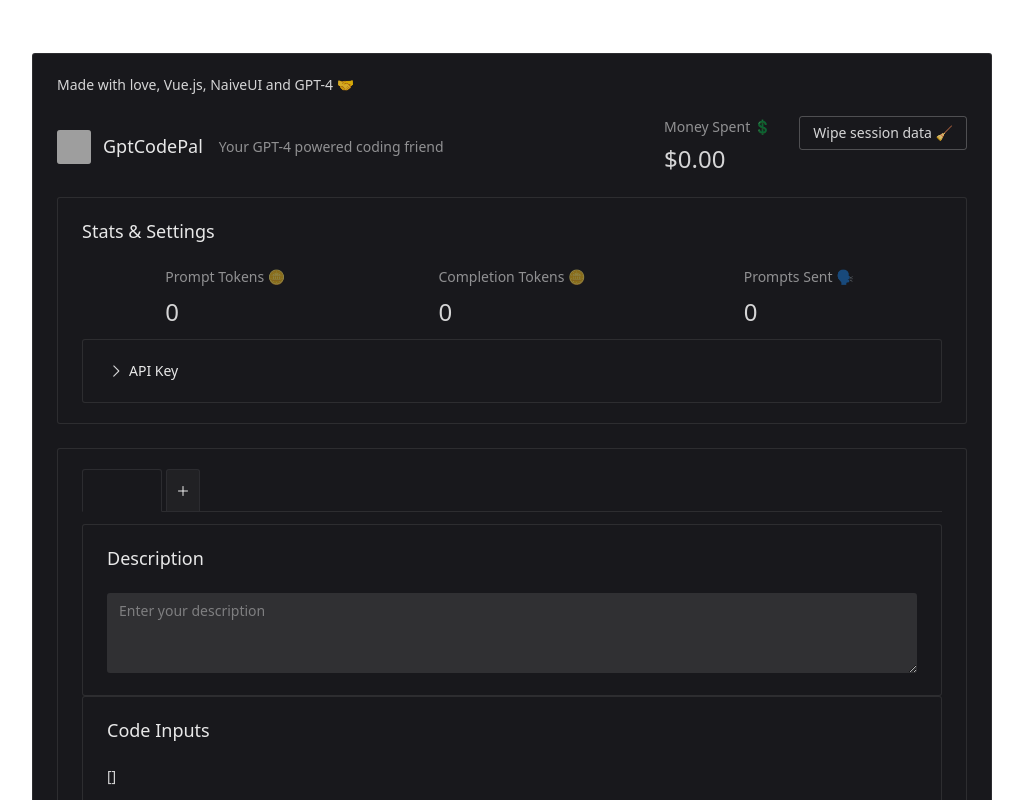
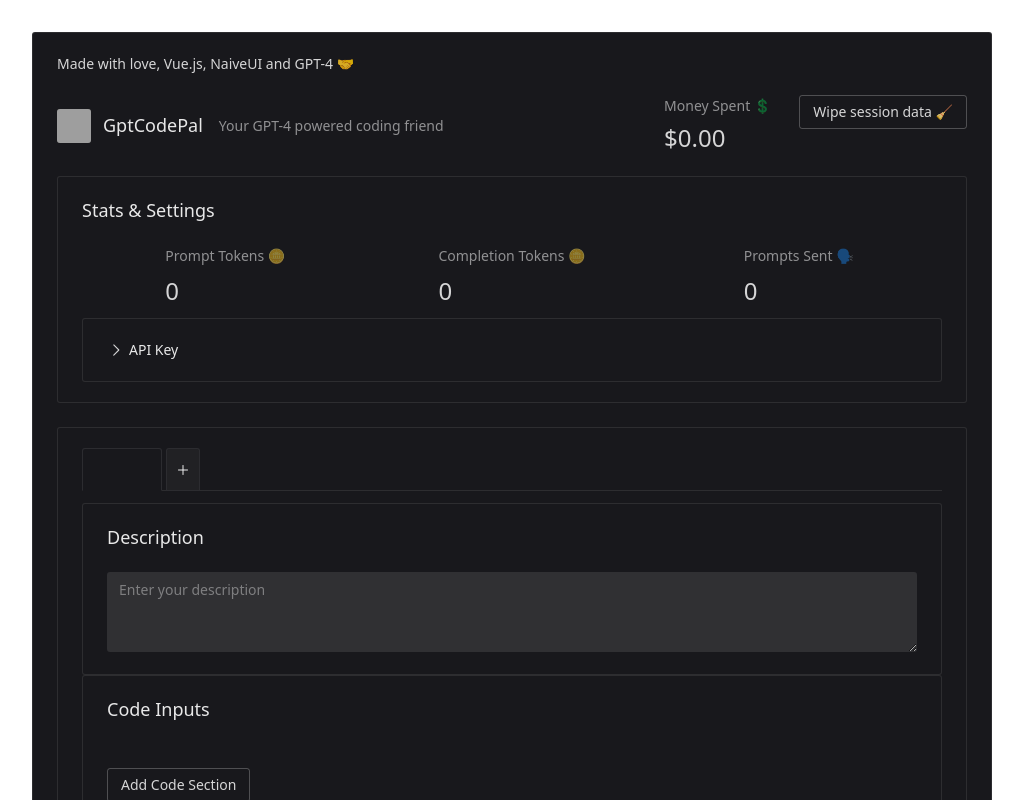
Before and after one commit to petersopko/gptcodepal, a Vue app: page / in a window 1280 px wide. Shown: the top 800 px of the page, without its empty margins (128-1151 px from the left). Built offline with nearby package versions, Linux system fonts and the light colour scheme; grey boxes are pictures that could not be loaded; what @highlightjs/vue-plugin would draw is missing.

Commit message:
remove some debuggers, fix small bug

```diff
--- a/src/components/CodeInput.vue
+++ b/src/components/CodeInput.vue
@@ -1,6 +1,6 @@
 <template>
     <div class="mb-2">
-        <n-input v-model="name" placeholder="Name your code input" class="mb-4" />
+        <n-input v-model:value="name" placeholder="Name your code input" class="mb-4" />
         <n-input v-model:value="value" placeholder="Enter your code" type="textarea" @input="updateValue" />
     </div>
 </template>
--- a/src/components/CodeInputList.vue
+++ b/src/components/CodeInputList.vue
@@ -1,6 +1,5 @@
 <template>
     <n-card title="Code Inputs">
-        {{ codeInputsComputed }}
         <n-collapse class="mb-6">
             <n-collapse-item v-for="(codeInput, index) in codeInputsComputed"
                 :title="!codeInput.name ? 'Code Input ' + (index + 1) : codeInput.name" :name="index"
--- a/src/views/Interface.vue
+++ b/src/views/Interface.vue
@@ -1,10 +1,5 @@
 <template>
   <div class="container">
-    {{ tabsStore.tabs }}
-    {{ "------------" }}
-    {{ tabsStore.activeTab }}
-    {{ "------------" }}
-    {{ tabsStore.activeTabIndex }}
     <n-card>
       <Loader :loading="loading" />
       <PageHeader class="mb-6" />
@@ -23,7 +18,7 @@
 </template>
 
 <script setup>
-import { ref, computed, watch, onMounted } from "vue";
+import { ref, computed, onMounted } from "vue";
 import Loader from "../components/Loader.vue";
 import TextInput from "../components/TextInput.vue";
 import CodeInputList from "../components/CodeInputList.vue";
```
